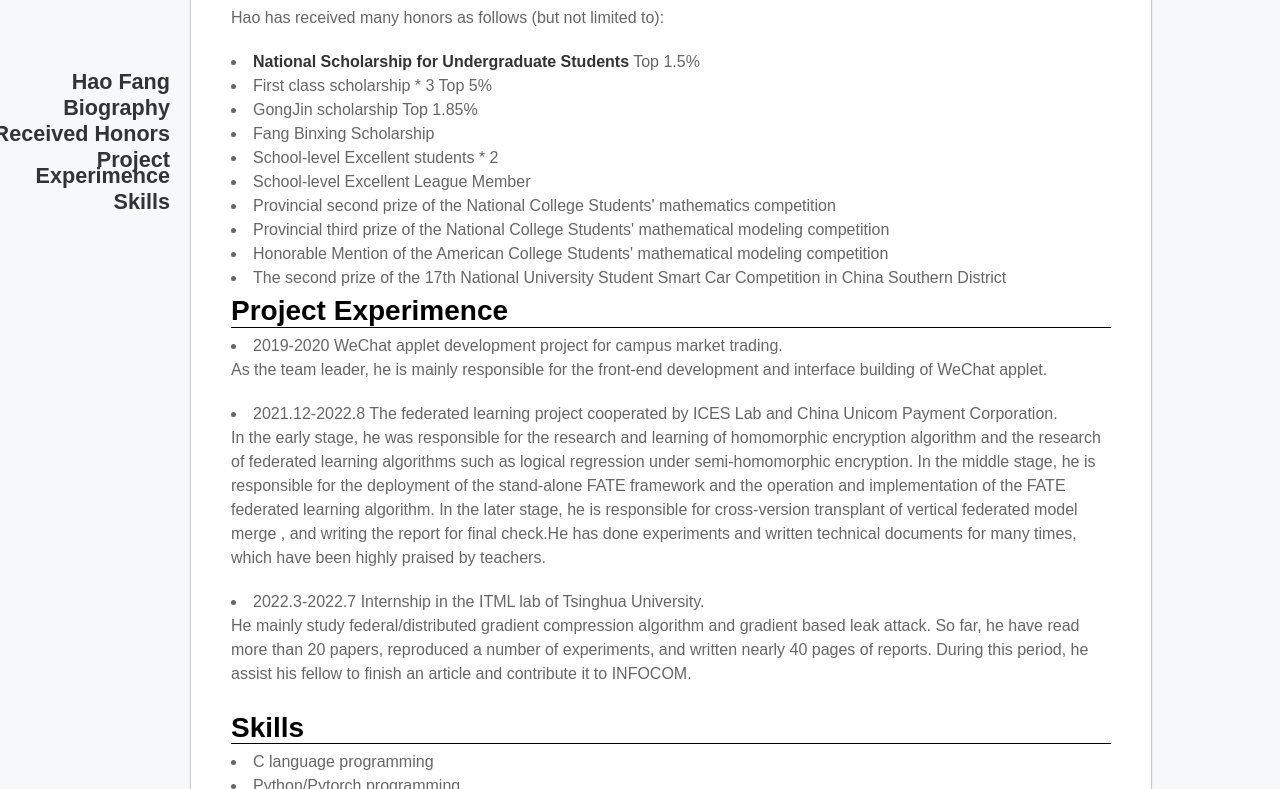
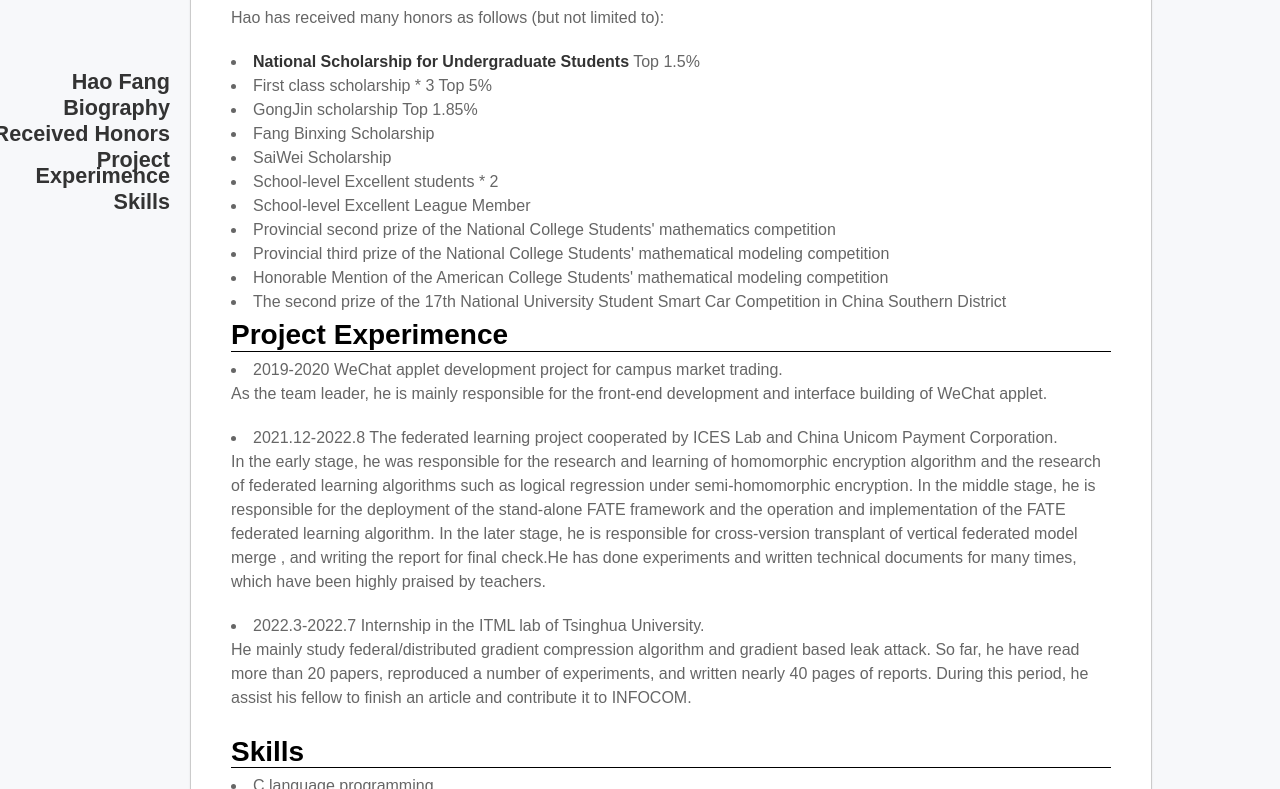
Before and after one commit to ffhibnese/ffhibnese.github.io, a Jekyll site: the page built from index.md, in a window 1280 px wide and 900 px high, scrolled down 522 px, cut to the strip 111-900 px from the top of the window. Built offline with Jekyll 4.4.1, drawn with Linux system fonts in a browser that asks for light colours; nearby versions of some CDN libraries; our own code applies the rules of GitHub Pages for plain Markdown files.

Commit message:
Update index.md

```diff
--- a/index.md
+++ b/index.md
@@ -36,6 +36,7 @@
 <li>First class scholarship * 3 Top 5% </li>
 <li>GongJin scholarship Top 1.85%</li>
 <li>Fang Binxing Scholarship</li>
+<li>SaiWei Scholarship</li>
 <li>School-level Excellent students * 2</li>
 <li>School-level Excellent League Member</li>
 <li>Provincial second prize of the National College Students' mathematics competition</li>
```
